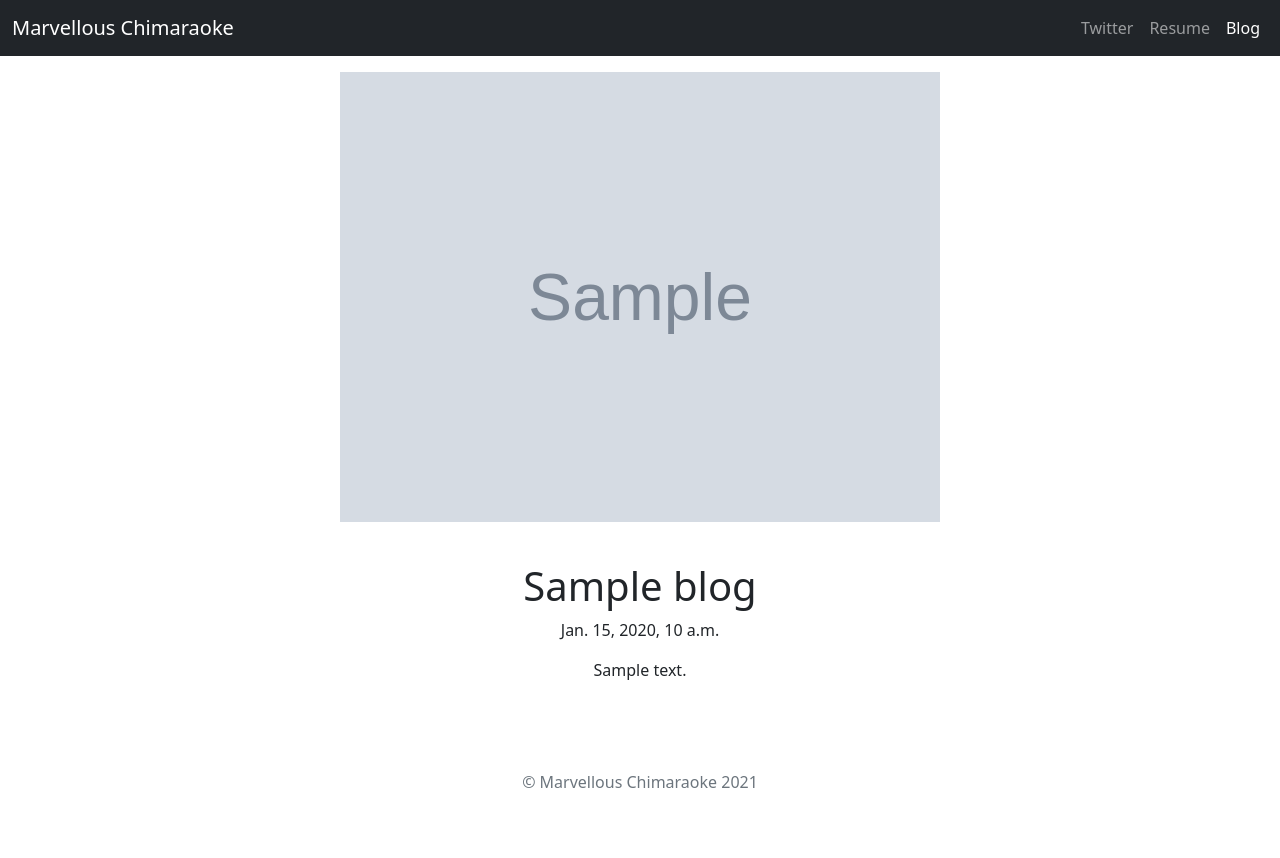
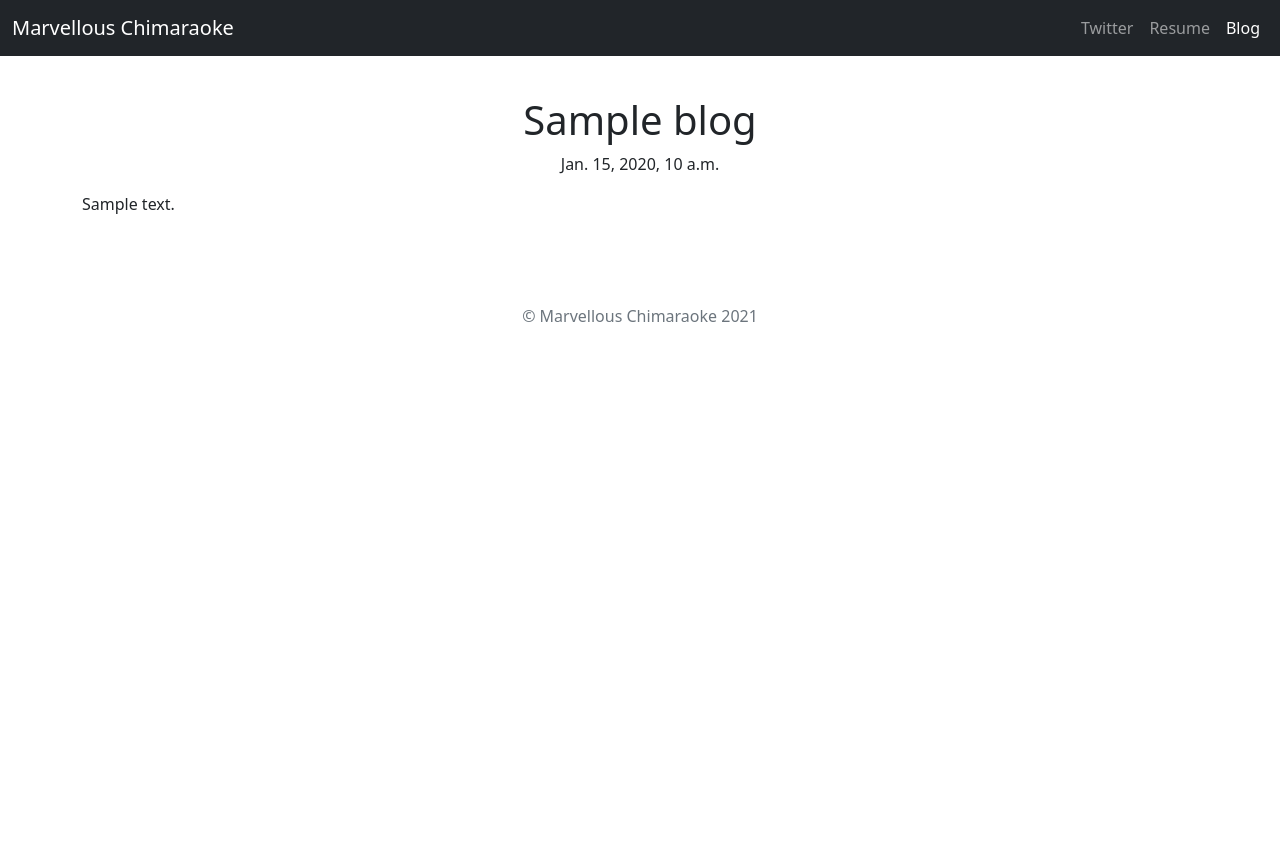
Before and after one commit to Marvellous-Chimaraoke/portfolio-project, a Django app: template blog/templates/blog/detail.html in a window 1280 px wide. After the commit the page ends 322 px from the top, so only its background shows below. Run offline with Django 3.2, Linux system fonts and the light colour scheme; the template is opened without the code that fills it: most values are stand-ins (such as "Sample title", 1, 10 or a date in 2020); grey boxes marked "Sample" are stand-in pictures; data that the repository does not hold is empty.

Commit message:
removed img tag from detail page and blog page

```diff
--- a/blog/templates/blog/allblogs.html
+++ b/blog/templates/blog/allblogs.html
@@ -72,7 +72,6 @@
     <h2>Latest Posts</h2>
     <hr/>
     {% for blog in blogs.all %}
-    <img class="img-fluid" width="400" height="200" src={{blog.image.url }} />
     <h3>{{ blog.title }}</h3>
     {{ blog.publish_date_pretty }}
     <p>{{ blog.summary }}<a href="{% url 'detail' blog.id %}">continue reading</a></p>
--- a/blog/templates/blog/detail.html
+++ b/blog/templates/blog/detail.html
@@ -70,9 +70,6 @@
 
 <main>
 <div class="container">
-    <div class="img-container">
-    <img class="img-fluid pt-3" width="600" height="400" src={{blog.image.url }} />
-    <div/>
     <br/>
     <h1 class="text-center pt-3">{{ blog.title }}</h1>
     <p class="text-center">{{ blog.publish_date_pretty }}</p>
```
